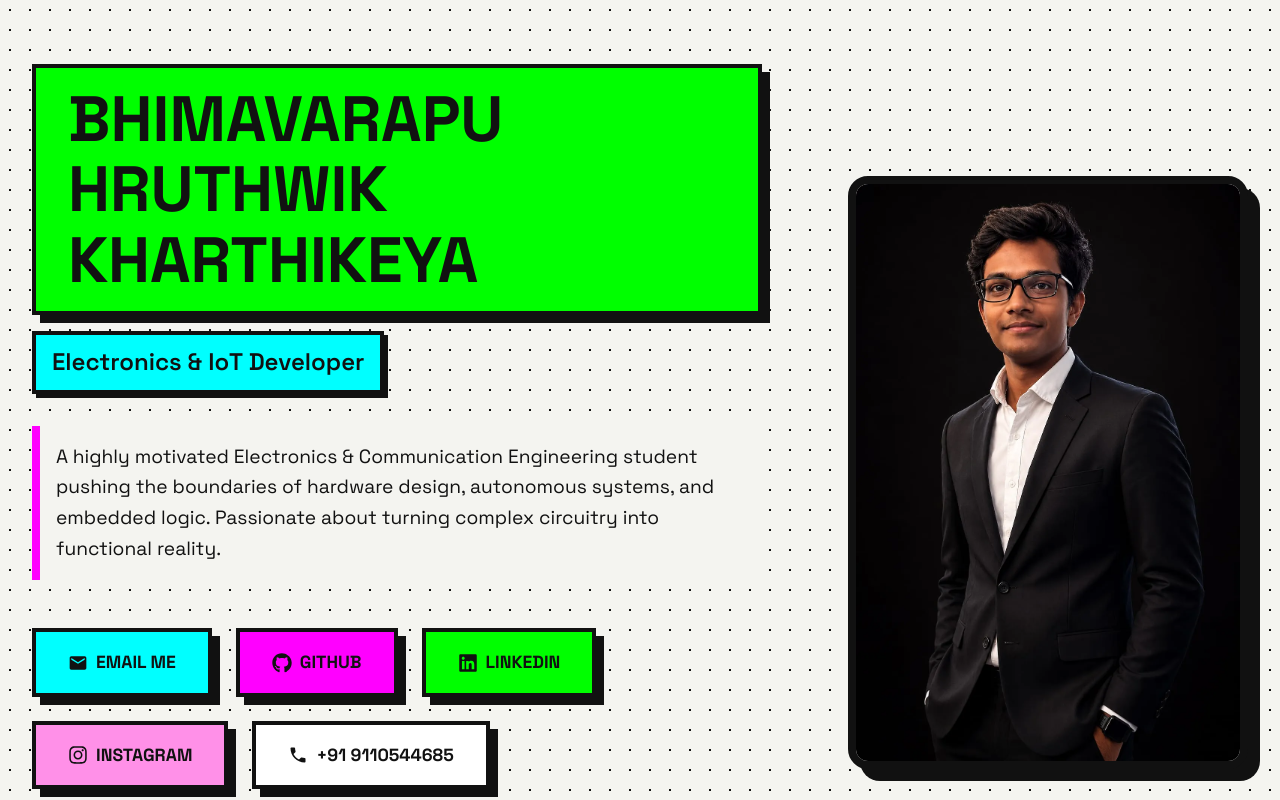
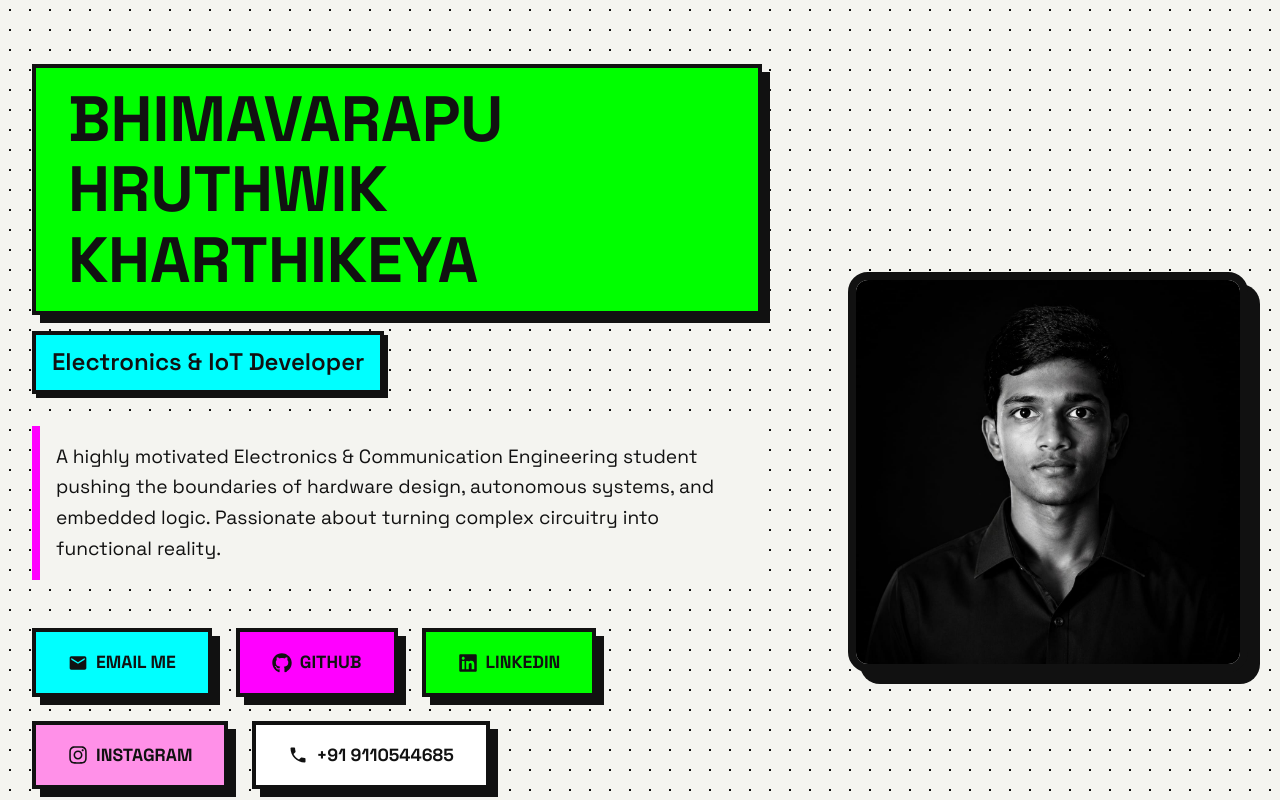
Before and after one commit to hkharthikeya/kharthikeya-portfolio, a Next.js app: page / in a window 1280 px wide. Shown: the top 800 px of the page. Built offline with nearby package versions, Linux system fonts and the light colour scheme.

Commit message:
feat: update hero image source to use jpeg format and add corresponding asset

```diff
--- a/src/app/page.tsx
+++ b/src/app/page.tsx
@@ -43,7 +43,7 @@ export default function Home() {
 
         {/* Hero Image */}
         <img
-          src="/portfolio/hero_image.webp"
+          src="/portfolio/hero_image.jpeg"
           alt="Bhimavarapu Hruthwik Kharthikeya"
           className="hero-image-placeholder bg-white animate-slide-up delay-4"
           style={{ padding: 0, width: '100%', maxWidth: '400px', height: 'auto', objectFit: 'contain', flexShrink: 0 }}
```
Also changed, not shown: public/portfolio/hero_image.jpeg (added).
